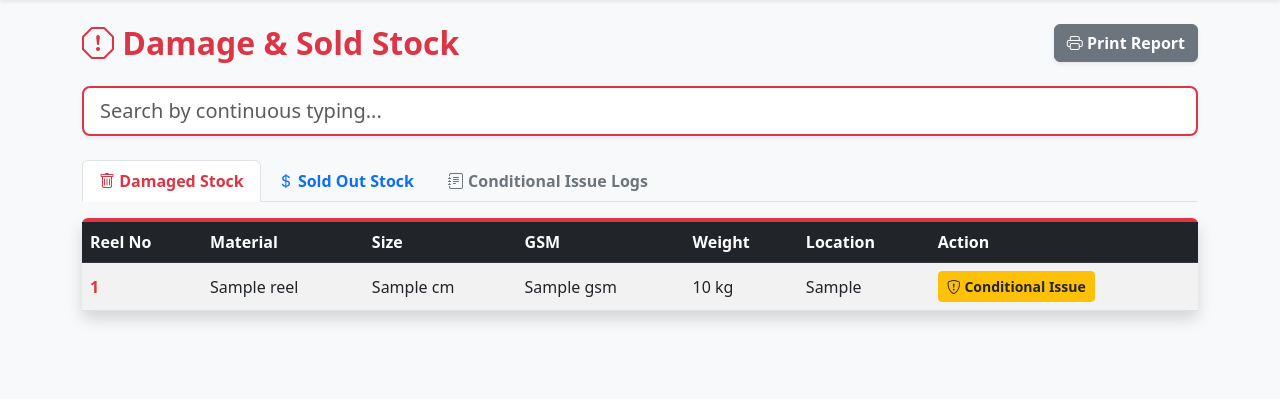
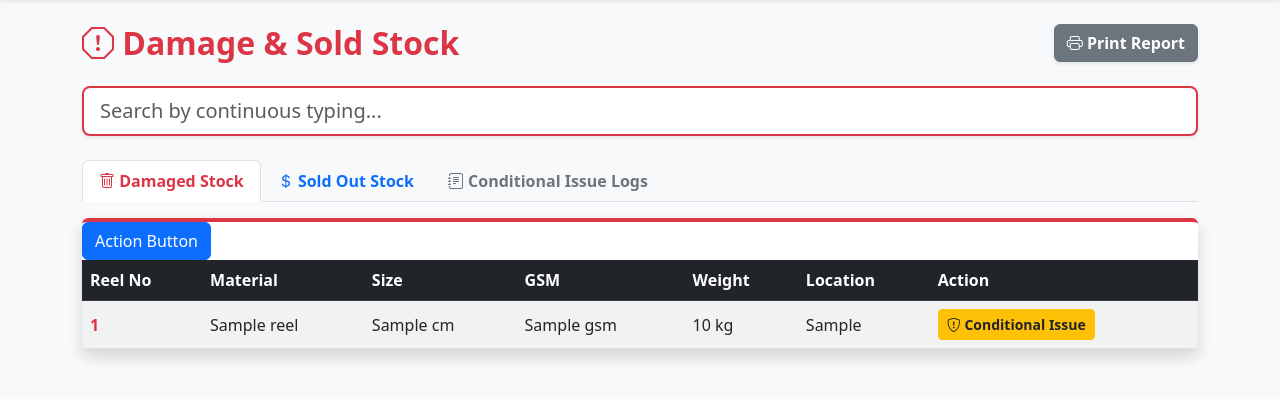
Before and after one commit to viscorquality-ux/Reel-Stock-Management, a Flask app: template templates/damage_sell_stock.html in a window 1280 px wide. Shown: the part 56-455 px from the top of the page. Run offline with Flask 3, Linux system fonts and the light colour scheme; tables that the repository leaves empty hold one stand-in row (values such as "Sample post"); the template is opened without the code that fills it: values that come from a table or form of the project are taken from there, most other values are stand-ins (such as "Sample title", 1, 10 or a date in 2020).

Commit message:
Update damage_sell_stock.html

```diff
--- a/templates/damage_sell_stock.html
+++ b/templates/damage_sell_stock.html
@@ -95,6 +95,11 @@
                                 <td class="no-print">
                                     <button class="btn btn-sm btn-warning fw-bold text-dark" data-bs-toggle="modal" data-bs-target="#condIssueModal{{ reel.id }}"><i class="bi bi-shield-exclamation"></i> Conditional Issue</button>
                                 </td>
+                                {% endif %}
+                                {% if user_role not in ['super1', 'super2', 'programmer1', 'programmer2'] %}
+                                <button class="btn btn-primary">Action Button</button>
+                                {% else %}
+                                <button class="btn btn-secondary" disabled>Action Disabled</button>
                                 {% endif %}
                             </tr>
                             {% endfor %}
```
